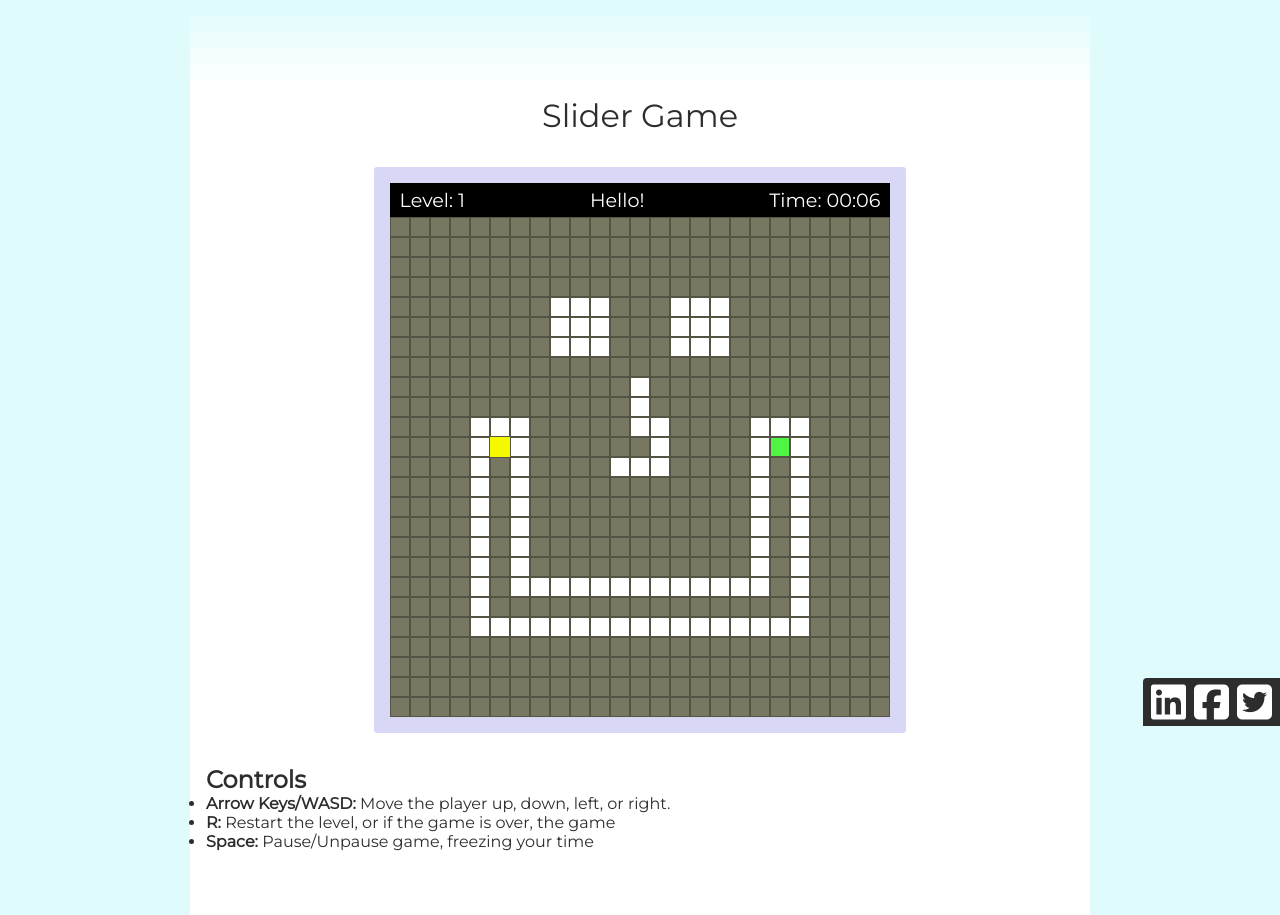
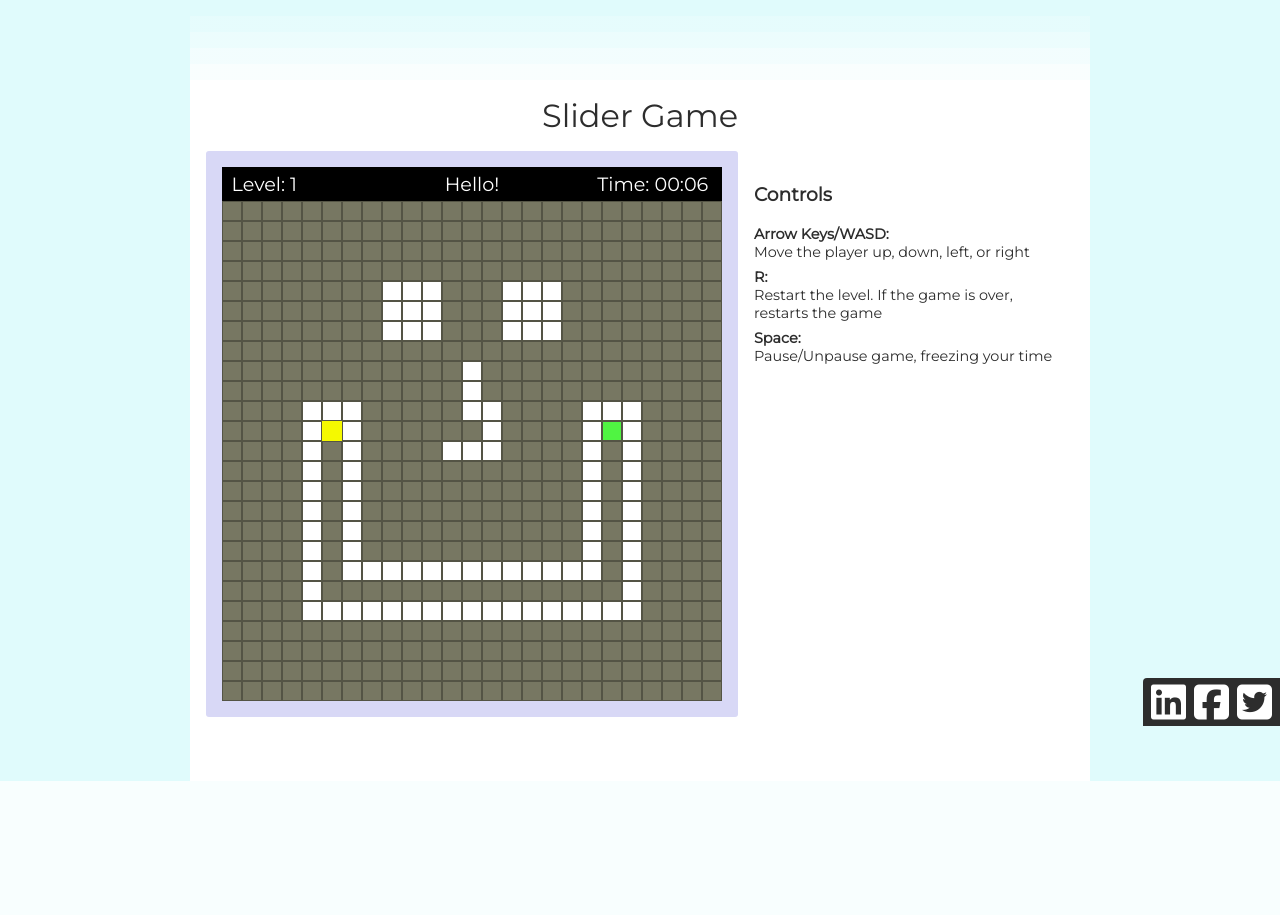
Before and after one commit to thecreatorguy/website, a CodeIgniter app: page /database/projects/slider in a window 1280 px wide. Shown: the part 74-989 px from the top of the page. After the commit the page ends 855 px from the top, so only its background shows below. Run offline with CodeIgniter, Linux system fonts and the light colour scheme; some libraries are stand-ins or nearby versions.

Commit message:
finished formatting slider game

```diff
--- a/application/views/partials/pages/slider.phtml
+++ b/application/views/partials/pages/slider.phtml
@@ -1,9 +1,14 @@
-<div id="game-container"></div>
-<div id="info">
-	<h2>Controls</h2>
-	<ul>
-		<li><b>Arrow Keys/WASD:</b> Move the player up, down, left, or right.</li>
-		<li><b>R:</b> Restart the level, or if the game is over, the game</li>
-		<li><b>Space:</b> Pause/Unpause game, freezing your time</li>
-	</ul>
+<div id="slider-game">
+    <div id="game-container"></div>
+    <div id="info">
+    	<h3>Controls</h3>
+    	<dl>
+    		<dt>Arrow Keys/WASD:</dt><dd> Move the player up, down, left, or right</dd>
+    		<dt>R:</dt><dd>Restart the level. If the game is over, restarts the game</dd>
+    		<dt>Space:</dt><dd>Pause/Unpause game, freezing your time</dd>
+    	</dl>
+    </div>
 </div>
+<div id="alt-content">
+    <p>Sorry, but the Slider Game can only be played on a desktop.</p>
+</div>
--- a/public_html/assets/css/slider.css
+++ b/public_html/assets/css/slider.css
@@ -216,17 +216,21 @@ main h1 {
   background-color: #D8D8F6;
   border-radius: 3px;
   box-sizing: content-box;
-  margin: 2em auto;
   padding: 1em;
   width: 500px;
 }
 #game-container #info-bar {
   background-color: black;
   color: white;
-  display: flex;
+  display: grid;
   font-size: 1.2em;
-  justify-content: space-between;
+  grid-template-columns: 6em auto 6em;
+  grid-template-rows: auto;
+  justify-items: left;
   padding: 0.25em 0.5em;
+}
+#game-container #info-bar div:nth-child(2) {
+  justify-self: center;
 }
 #game-container #level-container {
   position: relative;
@@ -256,4 +260,48 @@ main h1 {
   z-index: 3;
 }
 
+#slider-game {
+  display: flex;
+  flex-direction: row;
+  margin-top: 1em;
+}
+@media only screen and (max-width: 900px) {
+  #slider-game {
+    flex-direction: column;
+    margin: 1em auto 0;
+  }
+}
+@media only screen and (max-width: 500px) {
+  #slider-game {
+    display: none;
+  }
+}
+#slider-game #info {
+  margin: 2em 1em 0;
+}
+#slider-game #info h3 {
+  margin-bottom: 1em;
+}
+#slider-game #info dl {
+  font-size: 0.9em;
+}
+#slider-game #info dt {
+  font-weight: bold;
+}
+#slider-game #info dd {
+  margin-bottom: 0.5em;
+}
+
+#alt-content {
+  margin: 3em;
+  display: none;
+  font-size: 0.95em;
+  font-style: italic;
+}
+@media only screen and (max-width: 500px) {
+  #alt-content {
+    display: inherit;
+  }
+}
+
 /*# sourceMappingURL=slider.css.map */
--- a/public_html/assets/js/slider.js
+++ b/public_html/assets/js/slider.js
@@ -187,13 +187,7 @@ class SliderGame {
     _updateTime() {
         // Determine what to append to time text content, and update time if required
         let append = "";
-        if (this.levelNum > MAX_LEVEL) {
-            append = " < WINNING TIME!"
-        }
-        else if (this.paused) {
-            append = " | PAUSED";
-        }
-        else {
+        if (this.levelNum <= MAX_LEVEL && !this.paused) {
             this.accumulatedTime += Date.now() - this.lastDate;
         }
         this.lastDate = Date.now();
--- a/resources/css/partials/_slider-game.scss
+++ b/resources/css/partials/_slider-game.scss
@@ -2,16 +2,20 @@
     background-color: $tertiary-color;
     border-radius: 3px;
     box-sizing: content-box;
-    margin: 2em auto;
     padding: 1em;
     width: 500px;
     #info-bar {
         background-color: black;
         color: white;
-        display: flex;
+        display: grid;
         font-size: 1.2em;
-        justify-content: space-between;
+        grid-template-columns: 6em auto 6em;
+        grid-template-rows: auto;
+        justify-items: left;
         padding: 0.25em 0.5em;
+        div:nth-child(2) {
+            justify-self: center;
+        }
     }
     #level-container {
         position: relative;
--- a/resources/css/slider.scss
+++ b/resources/css/slider.scss
@@ -1,3 +1,40 @@
 @import 'partials/page/page';
 
 @import 'partials/slider-game';
+
+#slider-game {
+    display: flex;
+    flex-direction: row;
+    margin-top: 1em;
+    @media only screen and (max-width: $content-width) {
+        flex-direction: column;
+        margin: 1em auto 0;
+    }
+    @media only screen and (max-width: $narrow-width) {
+        display: none;
+    }
+    #info {
+        margin: 2em 1em 0;
+        h3 {
+            margin-bottom: 1em;
+        }
+        dl {
+            font-size: 0.9em;
+        }
+        dt {
+            font-weight: bold;
+        }
+        dd {
+            margin-bottom: 0.5em;
+        }
+    }
+}
+#alt-content {
+    margin: 3em;
+    display: none;
+    font-size: 0.95em;
+    font-style: italic;
+    @media only screen and (max-width: $narrow-width) {
+        display: inherit;
+    }
+}
```
Also changed, not shown: 1 other file.
